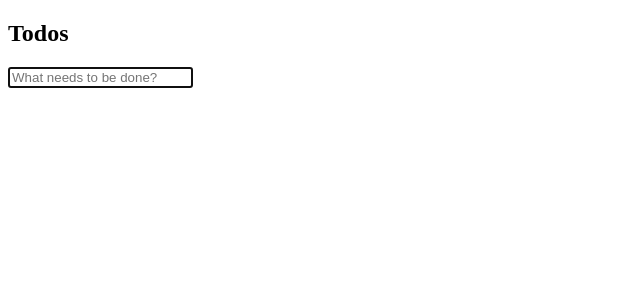
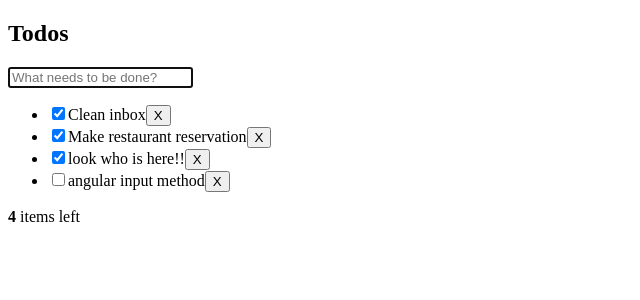
Before and after one commit to dip4k/angular-basic-todo-app, an Angular app: page / in a window 1280 px wide. Shown: the top 300 px of the page, without its empty margins (0-640 px from the left). Built offline with nearby package versions, Linux system fonts and the light colour scheme; data requests are answered from the project's data file.

Commit message:
Added rest-api service code -- [rxjs,HttpClient]

```diff
--- /dev/null
+++ b/db.json
@@ -0,0 +1,24 @@
+{
+  "todos": [
+    {
+      "id": 2,
+      "title": "Clean inbox",
+      "complete": true
+    },
+    {
+      "id": 3,
+      "title": "Make restaurant reservation",
+      "complete": true
+    },
+    {
+      "title": "look who is here!!",
+      "complete": true,
+      "id": 4
+    },
+    {
+      "title": "angular input method",
+      "complete": false,
+      "id": 5
+    }
+  ]
+}
--- a/package.json
+++ b/package.json
@@ -7,7 +7,8 @@
     "build": "ng build",
     "test": "ng test",
     "lint": "ng lint",
-    "e2e": "ng e2e"
+    "e2e": "ng e2e",
+    "json-server": "json-server --watch db.json"
   },
   "private": true,
   "dependencies": {
@@ -21,6 +22,7 @@
     "@angular/platform-browser-dynamic": "^6.0.0",
     "@angular/router": "^6.0.0",
     "core-js": "^2.5.4",
+    "json-server": "^0.12.2",
     "rxjs": "^6.0.0",
     "zone.js": "^0.8.26"
   },
--- a/src/app/app.component.ts
+++ b/src/app/app.component.ts
@@ -1,4 +1,4 @@
-import { Component } from '@angular/core';
+import { Component, OnInit } from '@angular/core';
 
 import { TodoDataService } from './services/todo-data.service';
 import { Todo } from './todo';
@@ -8,35 +8,34 @@
   templateUrl: './app.component.html',
   styleUrls: ['./app.component.css']
 })
-export class AppComponent {
+export class AppComponent implements OnInit {
   title = 'app';
-  // No longer needed, now handled by TodoListHeaderComponent
-  // newTodo: Todo = new Todo();
+
+  todos: Todo[] = [];
 
   constructor(private todoDataService: TodoDataService) {}
 
-  // No longer needed, now handled by TodoListHeaderComponent
-  // addTodo() {
-  //   this.todoDataService.addTodo(this.newTodo);
-  //   this.newTodo = new Todo();
-  // }
-
-  // Add new method to handle event emitted by TodoListHeaderComponent
-  onAddTodo(todo: Todo) {
-    this.todoDataService.addTodo(todo);
+  ngOnInit(): void {
+    this.todoDataService.getAllTodos().subscribe((todos) => {
+      this.todos = todos;
+    });
   }
 
-  // rename from toggleTodoComplete
-  onToggleTodoComplete(todo: Todo) {
-    this.todoDataService.toggleTodoComplete(todo);
+  onAddTodo(todo) {
+    this.todoDataService.addTodo(todo).subscribe((newTodo) => {
+      this.todos.push(newTodo);
+    });
   }
 
-  // rename from removeTodo
-  onRemoveTodo(todo: Todo) {
-    this.todoDataService.deleteTodoById(todo.id);
+  onToggleTodoComplete(todo) {
+    this.todoDataService.toggleTodoComplete(todo).subscribe((updatedTodo) => {
+      todo = updatedTodo;
+    });
   }
 
-  get todos() {
-    return this.todoDataService.getAllTodos();
+  onRemoveTodo(todo) {
+    this.todoDataService.deleteTodoById(todo.id).subscribe((_) => {
+      this.todos = this.todos.filter((t) => t.id !== todo.id);
+    });
   }
 }
--- /dev/null
+++ b/src/app/services/api.service.ts
@@ -0,0 +1,49 @@
+import { Injectable } from '@angular/core';
+import { HttpClient } from '@angular/common/http';
+import { Observable } from 'rxjs';
+
+import { environment } from '../../environments/environment';
+import { Todo } from './../todo';
+
+const API_URL = environment.apiUrl;
+@Injectable({
+  providedIn: 'root'
+})
+export class ApiService {
+  constructor(private http: HttpClient) {}
+
+  // errorHandler
+  private handleError(error: Response | any) {
+    console.error('ApiService::handleError', error);
+    return Observable.throw(error);
+  }
+
+  // API: GET /todos
+  public getAllTodos() {
+    // will use this.http.get()
+    return this.http.get<Todo[]>(API_URL + '/todos');
+  }
+
+  // API: POST /todos
+  public createTodo(todo: Todo) {
+    // will use this.http.post()
+    return this.http.post<Todo>(API_URL + '/todos', todo);
+  }
+
+  // API: GET /todos/:id
+  public getTodoById(todoId: number) {
+    return this.http.get<Todo>(API_URL + '/todos/' + todoId);
+  }
+
+  // API: PUT /todos/:id
+  public updateTodo(todo: Todo) {
+    // will use this.http.put()
+    return this.http.put<Todo>(API_URL + '/todos/' + todo.id, todo);
+  }
+
+  // DELETE /todos/:id
+  public deleteTodoById(todoId: number) {
+    // will use this.http.delete()
+    return this.http.delete<Todo>(API_URL + '/todos/' + todoId);
+  }
+}
--- a/src/app/services/todo-data.service.ts
+++ b/src/app/services/todo-data.service.ts
@@ -1,59 +1,48 @@
+import { Observable } from 'rxjs';
 import { Injectable } from '@angular/core';
+
+import { ApiService } from './api.service';
+
 import { Todo } from '../todo';
+import { environment } from '../../environments/environment';
+
+// we can now access environment.apiUrl
+const API_URL = environment.apiUrl;
 
 @Injectable({
   providedIn: 'root'
 })
 export class TodoDataService {
-  // Placeholder for last id so we can simulate
-  // automatic incrementing of ids
-  lastId = 0;
-
-  // Placeholder for todos
-  todos: Todo[] = [];
-
-  constructor() {}
+  constructor(private api: ApiService) {}
 
   // Simulate POST /todos
-  addTodo(todo: Todo): TodoDataService {
-    if (!todo.id) {
-      todo.id = ++this.lastId;
-    }
-    this.todos.push(todo);
-    return this;
+  addTodo(todo: Todo): Observable<Todo> {
+    return this.api.createTodo(todo);
   }
 
   // Simulate DELETE /todos/:id
-  deleteTodoById(id: number): TodoDataService {
-    this.todos = this.todos.filter((todo) => todo.id !== id);
-    return this;
+  deleteTodoById(todoId: number): Observable<Todo> {
+    return this.api.deleteTodoById(todoId);
   }
 
   // Simulate PUT /todos/:id
-  updateTodoById(id: number, values: Object = {}): Todo {
-    const todo = this.getTodoById(id);
-    if (!todo) {
-      return null;
-    }
-    Object.assign(todo, values);
-    return todo;
+  updateTodo(todo: Todo): Observable<Todo> {
+    return this.api.updateTodo(todo);
   }
 
   // Simulate GET /todos
-  getAllTodos(): Todo[] {
-    return this.todos;
+  getAllTodos(): Observable<Todo[]> {
+    return this.api.getAllTodos();
   }
 
   // Simulate GET /todos/:id
-  getTodoById(id: number): Todo {
-    return this.todos.filter((todo) => todo.id === id).pop();
+  getTodoById(todoId: number): Observable<Todo> {
+    return this.api.getTodoById(todoId);
   }
 
-  // Toggle todo complete
+  // Toggle complete
   toggleTodoComplete(todo: Todo) {
-    const updatedTodo = this.updateTodoById(todo.id, {
-      complete: !todo.complete
-    });
-    return updatedTodo;
+    todo.complete = !todo.complete;
+    return this.api.updateTodo(todo);
   }
 }
--- a/src/environments/environment.prod.ts
+++ b/src/environments/environment.prod.ts
@@ -1,3 +1,5 @@
 export const environment = {
-  production: true
+  production: true,
+  // URL of development API
+  apiUrl: 'http://localhost:3000'
 };
--- a/src/environments/environment.ts
+++ b/src/environments/environment.ts
@@ -3,7 +3,9 @@
 // The list of file replacements can be found in `angular.json`.
 
 export const environment = {
-  production: false
+  production: false,
+  // URL of development API
+  apiUrl: 'http://localhost:3000'
 };
 
 /*
```
Also changed, not shown: src/app/app.module.ts (+11 -3 lines), 1 other file (tests, documents, lock files or other folders).
